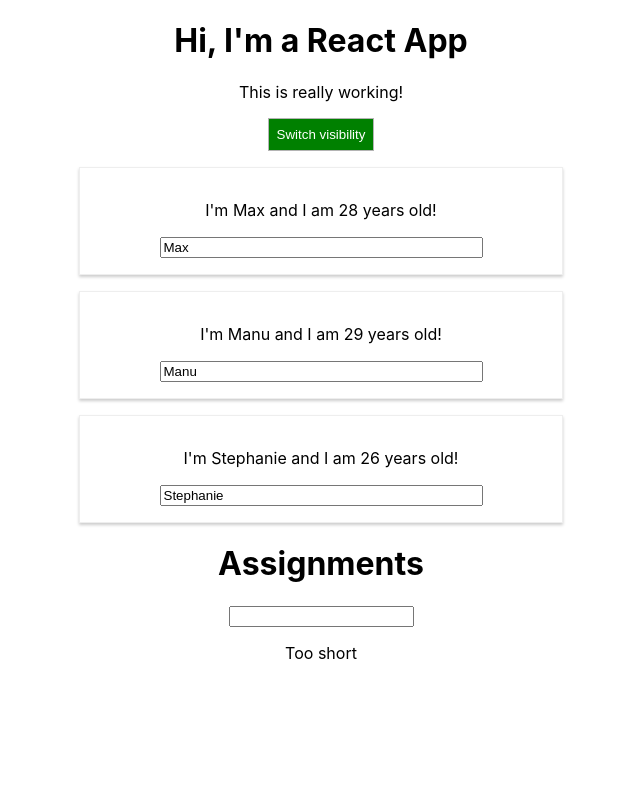
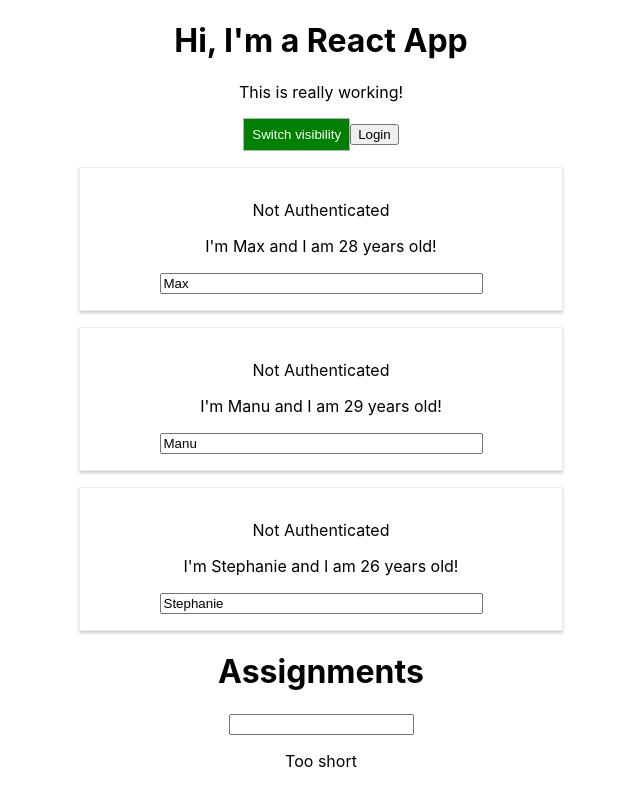
Before and after one commit to poisonivy-dev/react-complete-guide, a React (Create React App) app: page / in a window 1280 px wide. Shown: the whole page, without its empty margins (319-959 px from the left). Built offline with nearby package versions, Linux system fonts and the light colour scheme.

Commit message:
Used ref and ContextAPI

```diff
--- a/src/components/Cockpit.js/Cockpit.js
+++ b/src/components/Cockpit.js/Cockpit.js
@@ -1,6 +1,7 @@
 import styled from "styled-components";
 import React from "react";
 import Aux from "../Hoc/Auxilary";
+import AuthContext from "../../context/auth-context";
 const StyledButton = styled.button`
   background-color: ${(props) => (props.alt ? "green" : "red")};
   color: white;
@@ -32,6 +33,11 @@ const Cockpit = (props) => {
       <StyledButton alt={props.showPersons} onClick={props.clicked}>
         Switch visibility
       </StyledButton>
+      <AuthContext.Consumer>
+        {(context) => {
+          return <button onClick={context.login}>Login</button>;
+        }}
+      </AuthContext.Consumer>
     </Aux>
   );
 };
--- a/src/components/Persons/Person/Person.js
+++ b/src/components/Persons/Person/Person.js
@@ -3,9 +3,19 @@ import styled from "./Person.module.css";
 // import WithClass from "../../Hoc/WithClass";
 import Aux from "../../Hoc/Auxilary";
 import withClass from "../../Hoc/withClassFunction";
+import AuthContext from "../../../context/auth-context";
 const person = (props) => {
   return (
     <Aux>
+      <AuthContext.Consumer>
+        {(context) => {
+          return context.isAuthentication ? (
+            <p> Authenticated </p>
+          ) : (
+            <p> Not Authenticated</p>
+          );
+        }}
+      </AuthContext.Consumer>
       <p onClick={props.click}>
         I'm {props.name} and I am {props.age} years old!
       </p>
--- a/src/containers/App.js
+++ b/src/containers/App.js
@@ -1,12 +1,16 @@
 import React, { Component } from "react";
 import "./App.css";
 import WithClass from "../components/Hoc/WithClass";
-
+import AuthContext from "../context/auth-context";
 import Persons from "../components/Persons/Persons";
 import Cockpit from "../components/Cockpit.js/Cockpit";
 import Assignment from "../components/Assignment/Assignment";
 
 class App extends Component {
+  constructor(props) {
+    super(props);
+    this.personsListEl = React.createRef();
+  }
   // State Property
   state = {
     persons: [
@@ -18,6 +22,7 @@ class App extends Component {
     username: "Jonas",
     text: "",
     length: 0,
+    isAuthentication: false,
   };
   changeUsernameHandler(ev) {
     this.setState({
@@ -37,7 +42,7 @@ class App extends Component {
 
   //toggling the visibility of persons list
   toggleVisibility = () => {
-    document.querySelector(".personsList").classList.toggle("hidden");
+    this.personsListEl.current.classList.toggle("hidden");
     const status = this.state.showPersons;
     this.setState({
       showPersons: !status,
@@ -80,15 +85,26 @@ class App extends Component {
     document.querySelector("#outputText").innerText = text;
     document.querySelector("#outputInp").value = text;
   };
+  loginHandler = () => {
+    this.setState({
+      isAuthentication: true,
+    });
+  };
   render() {
     return (
       <WithClass classes="App">
+        <AuthContext.Provider
+          value={{
+            isAuthentication: this.state.isAuthentication,
+            login: this.loginHandler,
+          }}
+        >
           <Cockpit
             clicked={this.toggleVisibility}
             showPersons={this.state.showPersons}
           />
 
-        <div className="personsList">
+          <div ref={this.personsListEl} className="personsList">
             <Persons
               persons={this.state.persons}
               clicked={this.removePerson}
@@ -96,6 +112,7 @@ class App extends Component {
               this={this}
             />
           </div>
+        </AuthContext.Provider>
 
         <Assignment
           outputText={this.outputText}
--- /dev/null
+++ b/src/context/auth-context.js
@@ -0,0 +1,8 @@
+import React from "react";
+
+const authContext = React.createContext({
+  isAuthentication: false,
+  login: () => {},
+});
+
+export default authContext;
```
Lines whose indentation alone changed are shown as unchanged.
